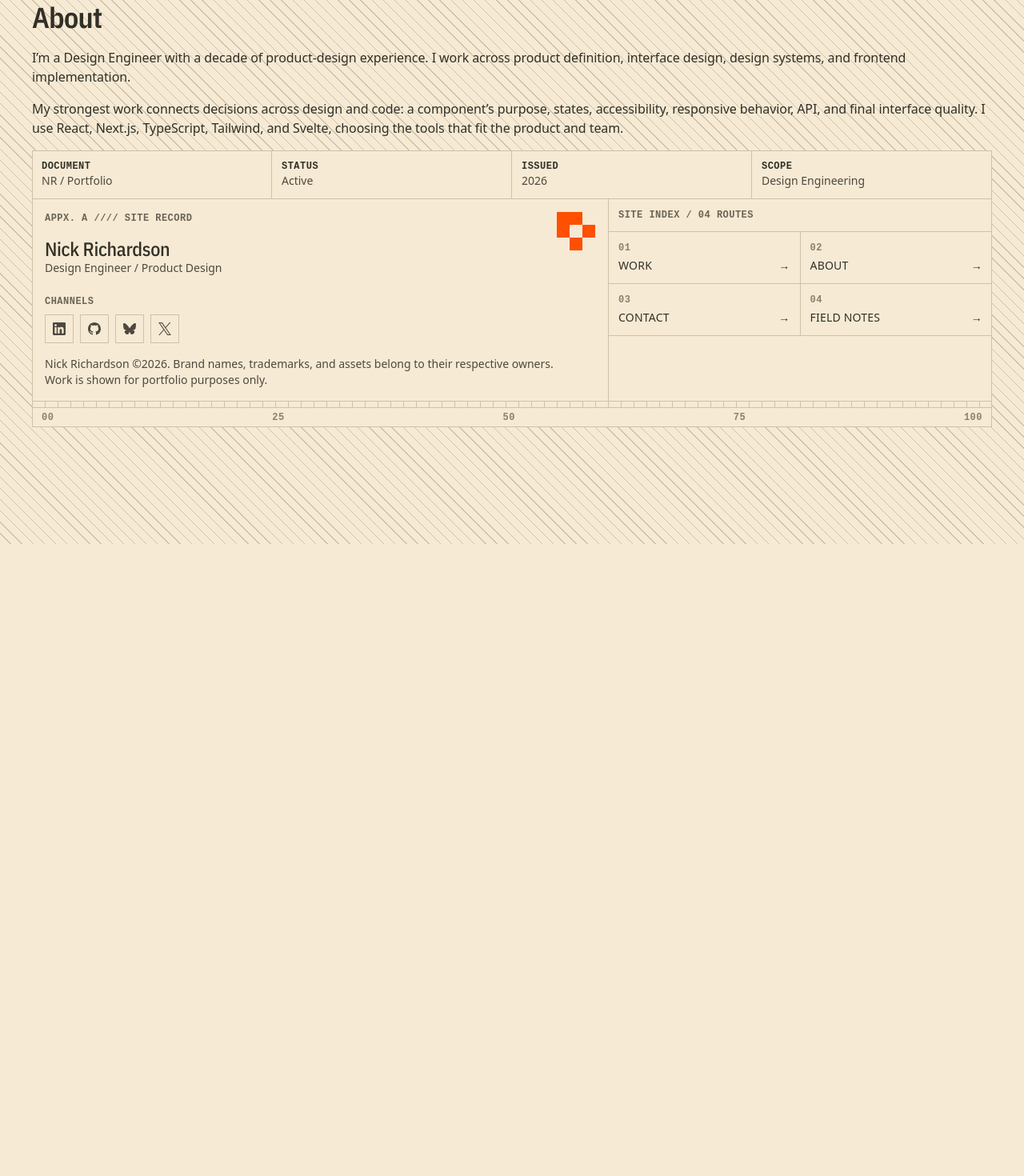
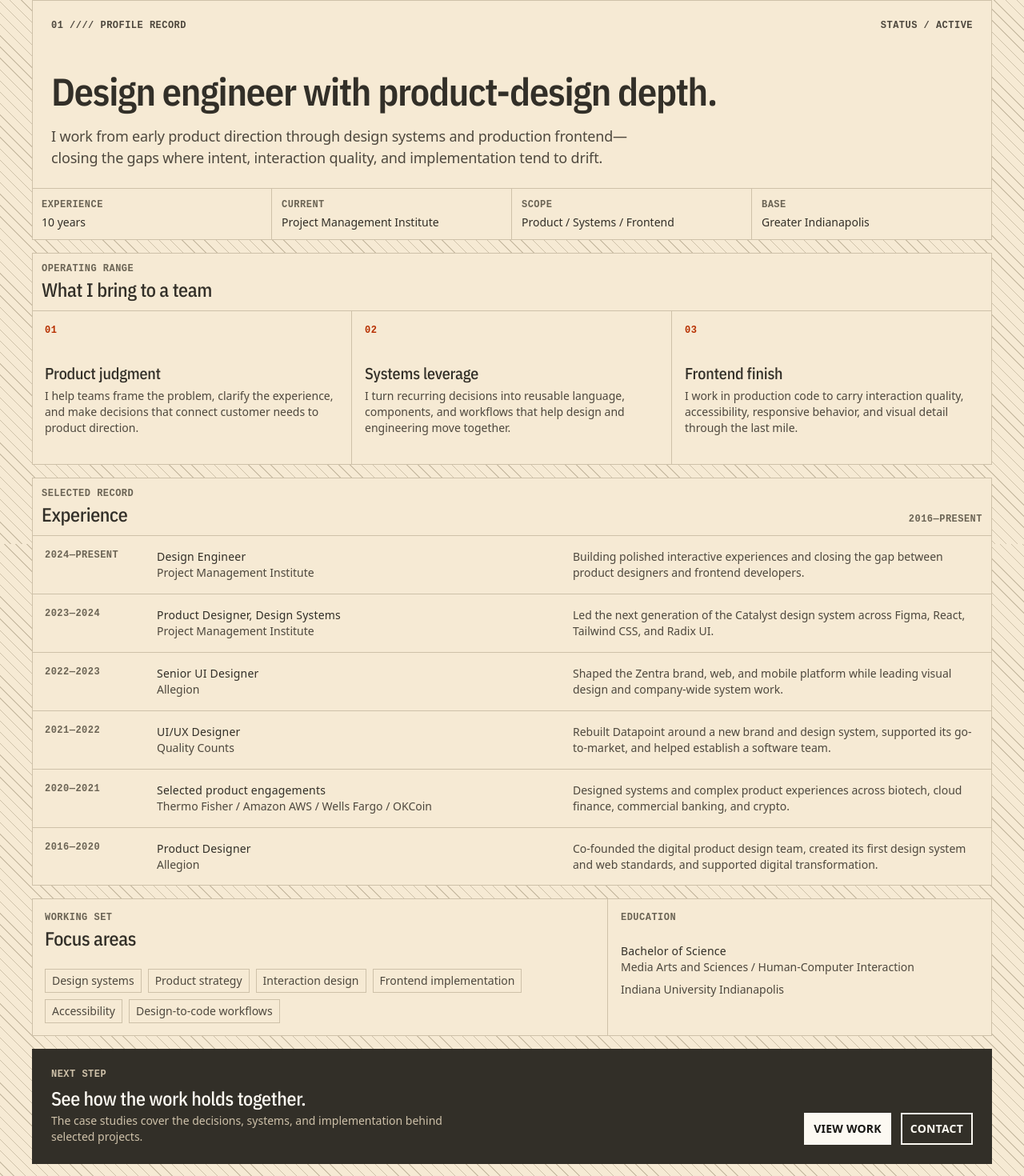
Before and after one commit to bynickrich/personal-site, a SvelteKit app: page /about in a window 1280 px wide. Shown: the part 120-1590 px from the top of the page at 80% size. Before the commit the page ends 800 px from the top, so only its background shows below. Built offline with nearby package versions, Linux system fonts and the light colour scheme.

Commit message:
feat: Update .gitignore to include .agents and skills-lock.json; enhance DevelopmentBanner with animation and restructure About page for improved content presentation

```diff
--- a/src/lib/components/DevelopmentBanner.svelte
+++ b/src/lib/components/DevelopmentBanner.svelte
@@ -2,6 +2,6 @@
 	aria-label="Site status"
 	class="mb-2 flex w-full max-w-300 items-center justify-center gap-2 bg-accent-600 px-3 py-2 text-center text-neutral-50 ring ring-accent-800 ring-inset sm:mb-4"
 >
-	<span class="size-1.5 shrink-0 bg-neutral-50" aria-hidden="true"></span>
+	<span class="size-1.5 shrink-0 animate-pulse bg-neutral-50" aria-hidden="true"></span>
 	<p class="type-eyebrow">This site is under daily development.</p>
 </aside>
--- a/src/routes/about/+page.svelte
+++ b/src/routes/about/+page.svelte
@@ -1,20 +1,240 @@
+<script lang="ts">
+	import { buttonVariants } from '$lib/components/button/Button.variants';
+
+	const strengths = [
+		{
+			id: '01',
+			title: 'Product judgment',
+			description:
+				'I help teams frame the problem, clarify the experience, and make decisions that connect customer needs to product direction.'
+		},
+		{
+			id: '02',
+			title: 'Systems leverage',
+			description:
+				'I turn recurring decisions into reusable language, components, and workflows that help design and engineering move together.'
+		},
+		{
+			id: '03',
+			title: 'Frontend finish',
+			description:
+				'I work in production code to carry interaction quality, accessibility, responsive behavior, and visual detail through the last mile.'
+		}
+	];
+
+	const experience = [
+		{
+			period: '2024—Present',
+			role: 'Design Engineer',
+			organization: 'Project Management Institute',
+			description:
+				'Building polished interactive experiences and closing the gap between product designers and frontend developers.'
+		},
+		{
+			period: '2023—2024',
+			role: 'Product Designer, Design Systems',
+			organization: 'Project Management Institute',
+			description:
+				'Led the next generation of the Catalyst design system across Figma, React, Tailwind CSS, and Radix UI.'
+		},
+		{
+			period: '2022—2023',
+			role: 'Senior UI Designer',
+			organization: 'Allegion',
+			description:
+				'Shaped the Zentra brand, web, and mobile platform while leading visual design and company-wide system work.'
+		},
+		{
+			period: '2021—2022',
+			role: 'UI/UX Designer',
+			organization: 'Quality Counts',
+			description:
+				'Rebuilt Datapoint around a new brand and design system, supported its go-to-market, and helped establish a software team.'
+		},
+		{
+			period: '2020—2021',
+			role: 'Selected product engagements',
+			organization: 'Thermo Fisher / Amazon AWS / Wells Fargo / OKCoin',
+			description:
+				'Designed systems and complex product experiences across biotech, cloud finance, commercial banking, and crypto.'
+		},
+		{
+			period: '2016—2020',
+			role: 'Product Designer',
+			organization: 'Allegion',
+			description:
+				'Co-founded the digital product design team, created its first design system and web standards, and supported digital transformation.'
+		}
+	];
+
+	const focusAreas = [
+		'Design systems',
+		'Product strategy',
+		'Interaction design',
+		'Frontend implementation',
+		'Accessibility',
+		'Design-to-code workflows'
+	];
+</script>
+
 <svelte:head>
 	<title>About — Nick Richardson</title>
 	<meta
 		name="description"
-		content="About Nick Richardson, a frontend-leaning Design Engineer with a decade of product-design experience."
+		content="Nick Richardson is a Design Engineer with a decade of product-design experience spanning product strategy, design systems, and frontend implementation."
 	/>
 </svelte:head>
 
-<section class="flex flex-col gap-3 sm:gap-4">
-	<h1 class="type-page-title">About</h1>
-	<p class="type-reading">
-		I’m a Design Engineer with a decade of product-design experience. I work across product
-		definition, interface design, design systems, and frontend implementation.
-	</p>
-	<p class="type-reading">
-		My strongest work connects decisions across design and code: a component’s purpose, states,
-		accessibility, responsive behavior, API, and final interface quality. I use React, Next.js,
-		TypeScript, Tailwind, and Svelte, choosing the tools that fit the product and team.
-	</p>
-</section>
+<div class="flex flex-col gap-3 sm:gap-4">
+	<header class="bg-neutral-100 ring ring-neutral-300 ring-inset">
+		<div class="p-3 sm:p-6">
+			<div
+				class="flex flex-wrap items-center justify-between gap-x-3 gap-y-1 type-eyebrow text-neutral-700"
+			>
+				<p class="whitespace-nowrap">01 //// Profile Record</p>
+				<p class="ms-auto whitespace-nowrap">Status / Active</p>
+			</div>
+
+			<div class="mt-8 max-w-4xl sm:mt-12">
+				<h1 class="type-display leading-[1.1] text-balance">
+					Design engineer with product-design depth.
+				</h1>
+				<p class="mt-3 max-w-3xl type-intro leading-normal text-pretty text-neutral-700 sm:mt-4">
+					I work from early product direction through design systems and production frontend—closing
+					the gaps where intent, interaction quality, and implementation tend to drift.
+				</p>
+			</div>
+		</div>
+
+		<dl class="grid grid-cols-2 border-t border-neutral-300 lg:grid-cols-4">
+			<div class="border-r border-b border-neutral-300 p-3 lg:border-b-0">
+				<dt class="type-eyebrow text-neutral-600">Experience</dt>
+				<dd class="mt-1 type-caption">10 years</dd>
+			</div>
+			<div class="border-b border-neutral-300 p-3 lg:border-r lg:border-b-0">
+				<dt class="type-eyebrow text-neutral-600">Current</dt>
+				<dd class="mt-1 type-caption">Project Management Institute</dd>
+			</div>
+			<div class="border-r border-neutral-300 p-3">
+				<dt class="type-eyebrow text-neutral-600">Scope</dt>
+				<dd class="mt-1 type-caption">Product / Systems / Frontend</dd>
+			</div>
+			<div class="p-3">
+				<dt class="type-eyebrow text-neutral-600">Base</dt>
+				<dd class="mt-1 type-caption">Greater Indianapolis</dd>
+			</div>
+		</dl>
+	</header>
+
+	<section class="bg-neutral-100 ring ring-neutral-300 ring-inset" aria-labelledby="working-range">
+		<div class="border-b border-neutral-300 p-3">
+			<p class="type-eyebrow text-neutral-600">Operating Range</p>
+			<h2 id="working-range" class="mt-1 type-section-title text-balance">
+				What I bring to a team
+			</h2>
+		</div>
+
+		<div class="grid md:grid-cols-3">
+			{#each strengths as strength, index (strength.id)}
+				<article
+					class={[
+						'min-h-48 p-3 sm:p-4',
+						index < strengths.length - 1 && 'border-b border-neutral-300 md:border-r md:border-b-0'
+					]}
+				>
+					<p class="type-eyebrow text-accent-700">{strength.id}</p>
+					<div class="mt-8">
+						<h3 class="type-card-title text-balance">{strength.title}</h3>
+						<p class="mt-1 type-caption text-pretty text-neutral-700">{strength.description}</p>
+					</div>
+				</article>
+			{/each}
+		</div>
+	</section>
+
+	<section class="bg-neutral-100 ring ring-neutral-300 ring-inset" aria-labelledby="experience">
+		<header class="flex items-end justify-between gap-4 border-b border-neutral-300 p-3">
+			<div>
+				<p class="type-eyebrow text-neutral-600">Selected Record</p>
+				<h2 id="experience" class="mt-1 type-section-title text-balance">Experience</h2>
+			</div>
+			<p class="type-eyebrow whitespace-nowrap text-neutral-600">2016—Present</p>
+		</header>
+
+		<ol>
+			{#each experience as item, index (item.period + item.role)}
+				<li
+					class={[
+						'grid gap-3 p-3 sm:p-4 md:grid-cols-[8rem_minmax(0,1fr)_minmax(16rem,1fr)]',
+						index < experience.length - 1 && 'border-b border-neutral-300'
+					]}
+				>
+					<p class="type-eyebrow whitespace-nowrap text-neutral-600">{item.period}</p>
+					<div>
+						<h3 class="type-label text-balance">{item.role}</h3>
+						<p class="type-caption wrap-break-word text-neutral-700">{item.organization}</p>
+					</div>
+					<p class="type-caption text-pretty text-neutral-700">{item.description}</p>
+				</li>
+			{/each}
+		</ol>
+	</section>
+
+	<section
+		class="grid bg-neutral-100 ring ring-neutral-300 ring-inset md:grid-cols-[minmax(0,3fr)_minmax(18rem,2fr)]"
+		aria-labelledby="focus"
+	>
+		<div class="p-3 sm:p-4 md:border-r md:border-neutral-300">
+			<p class="type-eyebrow text-neutral-600">Working Set</p>
+			<h2 id="focus" class="mt-1 type-section-title text-balance">Focus areas</h2>
+			<ul class="mt-6 flex flex-wrap gap-2">
+				{#each focusAreas as area (area)}
+					<li
+						class="border border-neutral-300 px-2 py-1 type-caption whitespace-nowrap text-neutral-700"
+					>
+						{area}
+					</li>
+				{/each}
+			</ul>
+		</div>
+
+		<div class="border-t border-neutral-300 p-3 sm:p-4 md:border-t-0">
+			<p class="type-eyebrow text-neutral-600">Education</p>
+			<p class="mt-6 type-label">Bachelor of Science</p>
+			<p class="type-caption text-pretty text-neutral-700">
+				Media Arts and Sciences / Human-Computer Interaction
+			</p>
+			<p class="mt-2 type-caption text-neutral-700">Indiana University Indianapolis</p>
+		</div>
+	</section>
+
+	<section
+		class="grid gap-6 bg-neutral-800 p-3 text-neutral-50 sm:p-6 md:grid-cols-[minmax(0,1fr)_auto] md:items-end"
+		aria-labelledby="next-step"
+	>
+		<div>
+			<p class="type-eyebrow text-neutral-300">Next Step</p>
+			<h2 id="next-step" class="mt-2 type-section-title text-balance">
+				See how the work holds together.
+			</h2>
+			<p class="mt-1 max-w-xl type-caption text-pretty text-neutral-300">
+				The case studies cover the decisions, systems, and implementation behind selected projects.
+			</p>
+		</div>
+		<div class="flex w-full gap-3 md:w-auto">
+			<a
+				href="/work"
+				class={buttonVariants({ class: 'w-full bg-neutral-50 text-neutral-900 md:w-auto' })}
+			>
+				View work
+			</a>
+			<a
+				href="/contact"
+				class={buttonVariants({
+					color: 'outline',
+					class: 'w-full text-neutral-50 ring-neutral-50 md:w-auto'
+				})}>Contact</a
+			>
+		</div>
+	</section>
+</div>
```
Also changed, not shown: 1 other file (tests, documents, lock files or other folders).
